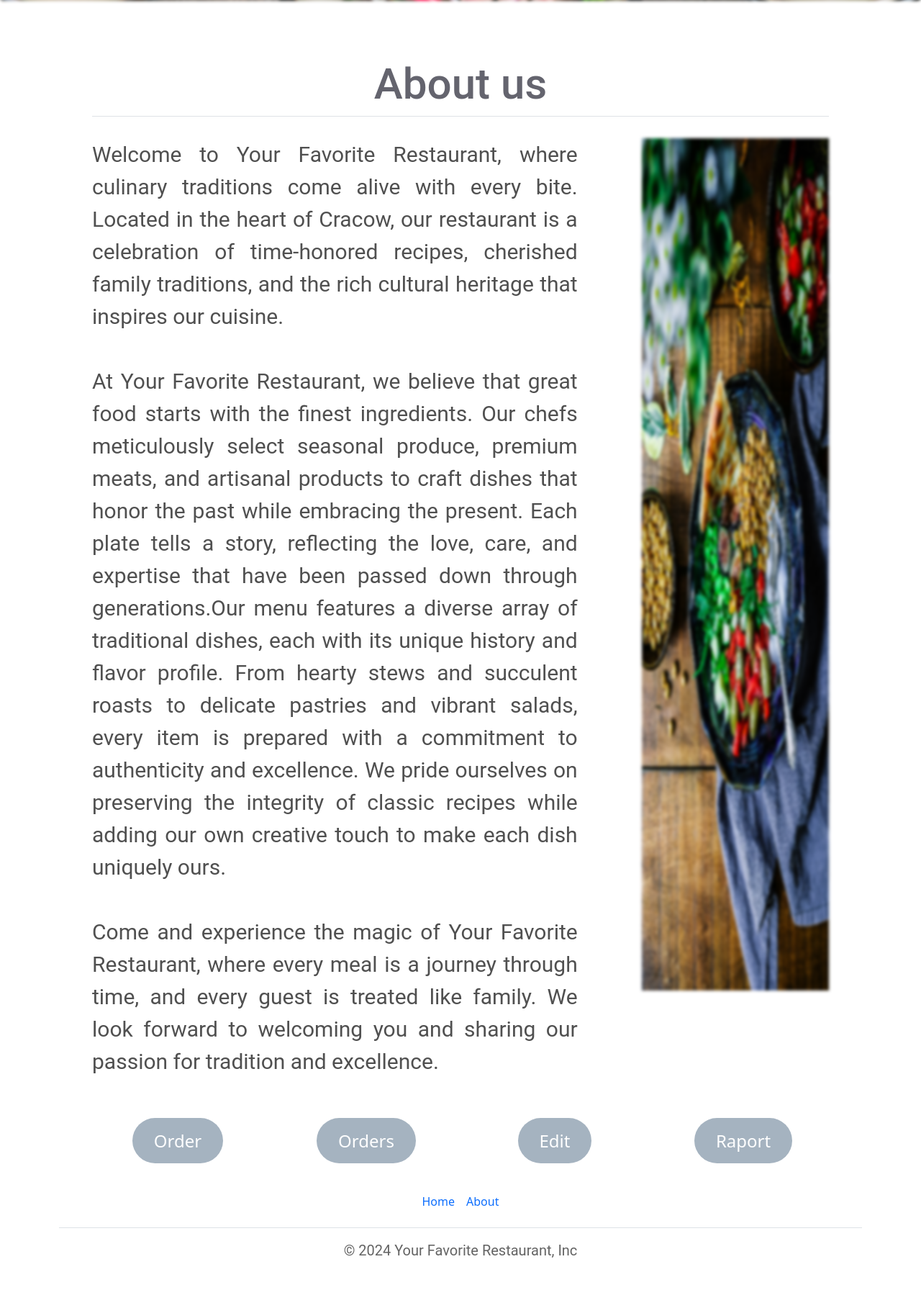
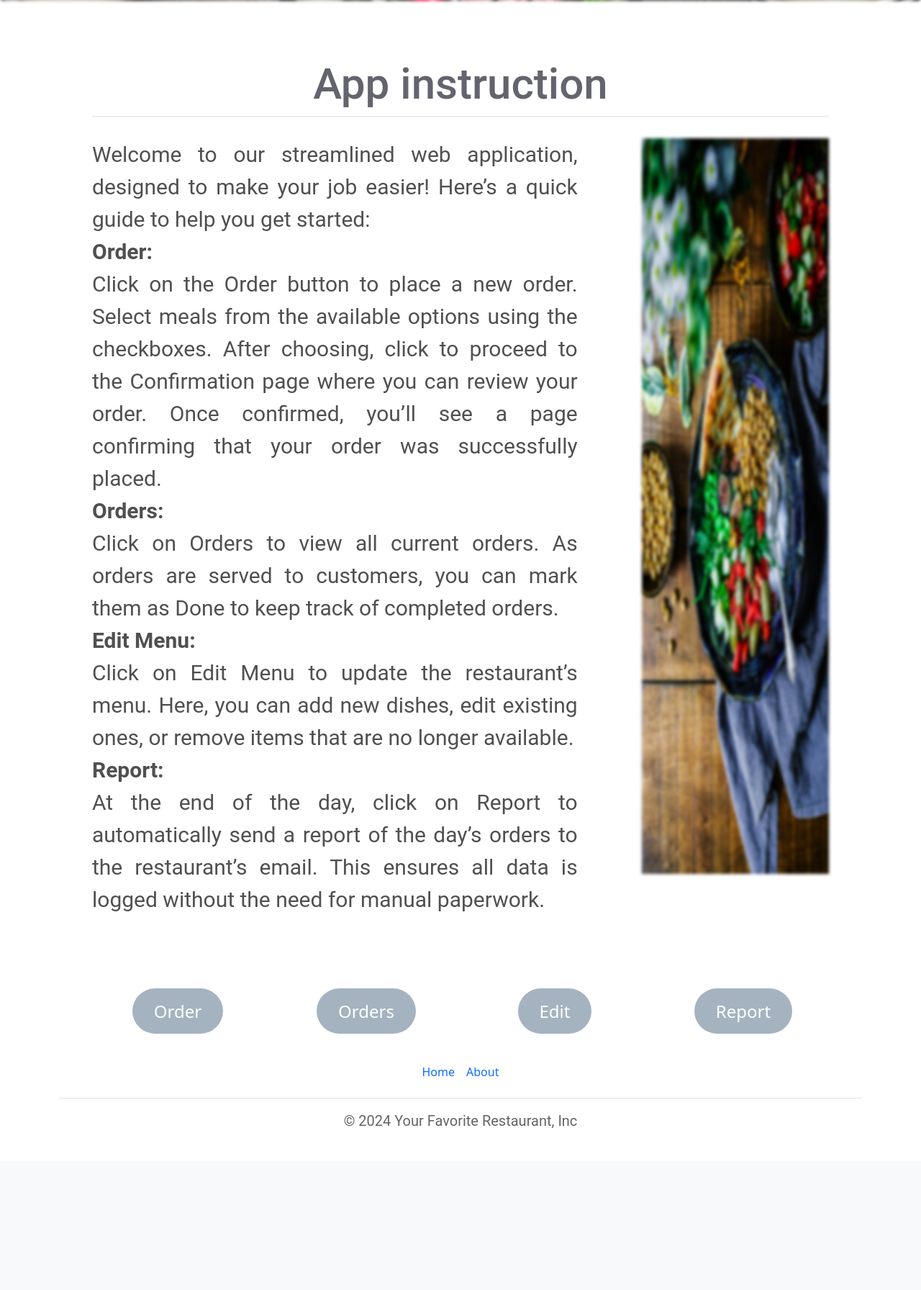
Before and after one commit to sggorski/restaurant_organiser, a Flask app: page / in a window 1280 px wide. Shown: the part 596-2388 px from the top of the page at 72% size. After the commit the page ends 2163 px from the top, so only its background shows below. Run offline with Flask 3, Linux system fonts and the light colour scheme.

Commit message:
Added app instruction and fixed a bug

```diff
--- a/app.py
+++ b/app.py
@@ -39,9 +39,15 @@ def cancel_meal():
     if len(data)==1:
         remove_meal(data['id'])
     elif data['id']=='-1':
-        add_meal(data)
+        if data['description2'] == "":
+            add_meal(data['name'], data['price'], data['description'])
+        else:
+            add_meal(data['name'], data['price'], data['description2'])
     else:
-        update_meal(data)
+        if data['description'] ==  data['original_text']:
+            update_meal(data['name'], data['price'], data['description2'], data['id'])
+        else:
+            update_meal(data['name'], data['price'], data['description'], data['id'])
     return edit()
 
 @app.route('/edit/<id>')
--- a/requirements.txt
+++ b/requirements.txt
@@ -2,4 +2,3 @@ Flask
 gunicorn
 sqlalchemy
 pymysql
-Werkzeug
--- a/templates/add_meal.html
+++ b/templates/add_meal.html
@@ -22,7 +22,7 @@
           <h3><label>Description:</label><br></h3>
         <div class="d-none d-lg-block"><textarea type="text" name="description" cols=100 rows=6 style="font-size:30px; margin-bottom:20px"></textarea><br>
         </div>
-        <div class="d-block d-lg-none"><textarea type="text" name="description" cols=45 rows=6 style="font-size:30px; margin-bottom:20px"></textarea><br>
+        <div class="d-block d-lg-none"><textarea type="text" name="description2" cols=45 rows=6 style="font-size:30px; margin-bottom:20px"></textarea><br>
         </div>
           <input type="hidden" name="id" value="-1"></input>
         </p>
--- a/templates/describtion.html
+++ b/templates/describtion.html
@@ -1,7 +1,21 @@
 <p class="text_justified">
-  Welcome to Your Favorite Restaurant, where culinary traditions come alive with every bite. Located in the heart of Cracow, our restaurant is a celebration of time-honored recipes, cherished family traditions, and the rich cultural heritage that inspires our cuisine.<br><br>
+  Welcome to our streamlined web application, designed to make your job easier! Here’s a quick guide to help you get started:<br>
 
-  At Your Favorite Restaurant, we believe that great food starts with the finest ingredients. Our chefs meticulously select seasonal produce, premium meats, and artisanal products to craft dishes that honor the past while embracing the present. Each plate tells a story, reflecting the love, care, and expertise that have been passed down through generations.Our menu features a diverse array of traditional dishes, each with its unique history and flavor profile. From hearty stews and succulent roasts to delicate pastries and vibrant salads, every item is prepared with a commitment to authenticity and excellence. We pride ourselves on preserving the integrity of classic recipes while adding our own creative touch to make each dish uniquely ours.<br><br>
+  <b>Order:</b><br>
 
-  Come and experience the magic of Your Favorite Restaurant, where every meal is a journey through time, and every guest is treated like family. We look forward to welcoming you and sharing our passion for tradition and excellence.
+  Click on the Order button to place a new order.
+  Select meals from the available options using the checkboxes.
+  After choosing, click to proceed to the Confirmation page where you can review your order.
+  Once confirmed, you’ll see a page confirming that your order was successfully placed.<br>
+   <b>Orders:</b><br>
+
+  Click on Orders to view all current orders.
+  As orders are served to customers, you can mark them as Done to keep track of completed orders.<br>
+  <b> Edit Menu:</b><br>
+
+  Click on Edit Menu to update the restaurant’s menu.
+  Here, you can add new dishes, edit existing ones, or remove items that are no longer available.<br>
+  <b>Report:</b><br>
+
+  At the end of the day, click on  Report to automatically send a report of the day’s orders to the restaurant’s email. This ensures all data is logged without the need for manual paperwork.<br><br>
 </p>
--- a/templates/home.html
+++ b/templates/home.html
@@ -12,7 +12,7 @@
     <h1>Welcome to Your Favorite Restaurant!</h1>
     <img src="{{url_for('static', filename='banner.jpg')}}" class="banner_m">
     <div  class="container2">
-      <h2 class="border-bottom pb-2">About us</h2>
+      <h2 class="border-bottom pb-2">App instruction</h2>
     <div class="d-block d-lg-none">{%include 'describtion.html'%}</div>
     <div class="row">
       <div class="col-md-8 d-none d-lg-block">
@@ -26,7 +26,7 @@
       <div class="col"><a href="/order/" class="button2" >Order</a></div>
       <div class="col"><a href="/orders/" class="button2" >Orders</a></div>
       <div class="col"><a href="/edit/" class="button2">Edit</a></div>
-      <div class="col"><a href="/raport/" class="button2">Raport</a></div>
+      <div class="col"><a href="/raport/" class="button2">Report</a></div>
     </div>
     </div>
     {%include 'footer.html'%}
```
Also changed, not shown: database.py (+4 -5 lines), templates/edit_meal.html (+5 -2 lines).
